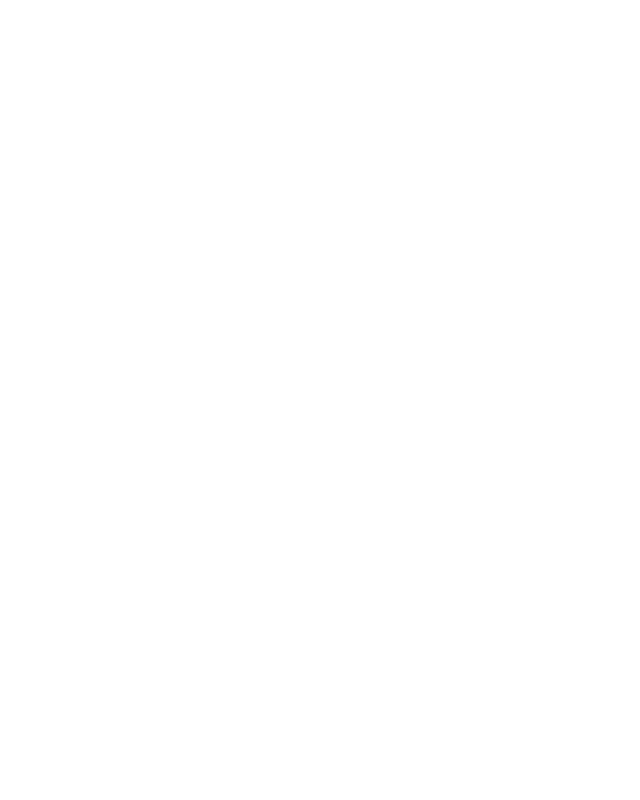
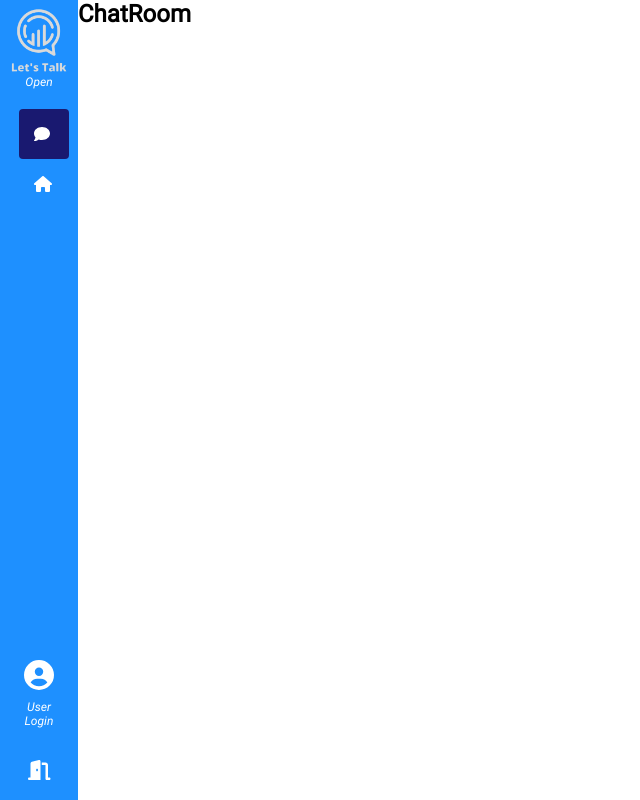
Before and after one commit to Rdfenix/chat-real-time-react, a React (Create React App) app: page /chat/room/test in a window 1280 px wide. Before the commit this address had no page. Shown: the whole page, without its empty margins (0-640 px from the left). Built offline with nearby package versions, Linux system fonts and the light colour scheme.

Commit message:
create: create chat room

```diff
--- a/src/App.tsx
+++ b/src/App.tsx
@@ -2,6 +2,7 @@
 
 import { Routes, Route } from "react-router-dom";
 import { Chat } from "./pages/Chat";
+import { ChatRoom } from "./pages/ChatRoom";
 import { Home } from "./pages/Home";
 import { LoginPage } from "./pages/Login";
 import { SignUp } from "./pages/SignUp";
@@ -15,6 +16,7 @@
       <Route path="/" element={<Layout />}>
         <Route path="home" element={<Home />} />
         <Route path="chat" element={<Chat />} />
+        <Route path="chat/room/:slug" element={<ChatRoom />} />
       </Route>
     </Routes>
   );
--- a/src/pages/Chat/index.tsx
+++ b/src/pages/Chat/index.tsx
@@ -8,11 +8,12 @@
 type ChatRoomCardProps = {
   deleteChat: () => void;
   chatTitle: string;
+  chatId: any;
 };
 
-function ChatRoomCard({ deleteChat, chatTitle }: ChatRoomCardProps) {
+function ChatRoomCard({ deleteChat, chatTitle, chatId }: ChatRoomCardProps) {
   return (
-    <Link to={""} className={styles.chat_room}>
+    <Link to={`room/${chatId}`} className={styles.chat_room}>
       <span>{chatTitle}</span>
       <button onClick={() => deleteChat()}>
         <FontAwesomeIcon icon={faTrash} />
@@ -40,6 +41,7 @@
       <div className={styles.chat_wrapper}>
         <ChatRoomCard
           chatTitle="Chat Title"
+          chatId="test"
           deleteChat={() => deleteChatRoom("test")}
         />
       </div>
--- /dev/null
+++ b/src/pages/ChatRoom/index.tsx
@@ -0,0 +1,16 @@
+import React, { useEffect } from "react";
+import styles from "./styles.module.scss";
+
+export function ChatRoom() {
+  useEffect(() => {
+    return function cleanUp() {
+      console.log("passei aqui no final");
+    };
+  });
+
+  return (
+    <>
+      <h1>ChatRoom</h1>
+    </>
+  );
+}
```
Also changed, not shown: src/pages/ChatRoom/styles.module.scss (added).
